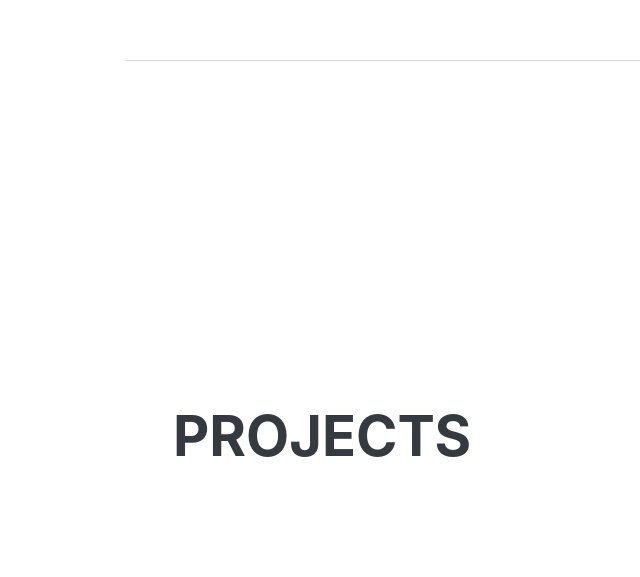
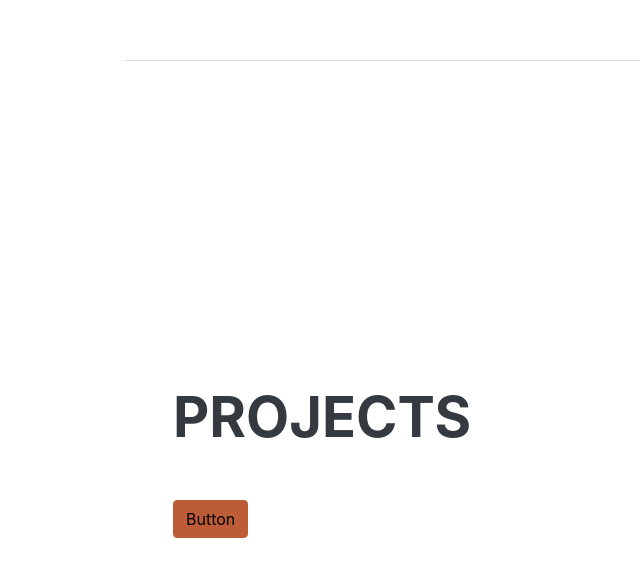
Before and after one commit to chrlatte/chrlatte.github.io, a plain HTML site: page index.html in a window 1280 px wide. Shown: the part 4745-5322 px from the top of the page, without its empty margins (147-787 px from the left). Drawn offline with nearby package versions, Linux system fonts and the light colour scheme; a web font is replaced by a local one.

Commit message:
first attempt at creating a button

```diff
--- a/index.html
+++ b/index.html
@@ -247,6 +247,8 @@
                 <div class="resume-section-content">
                     <h2 class="mb-5">Projects</h2>
 
+                    <a class="btn btn-primary btn-xl" href="#about">Button</a>
+
                     <!--
                     <div class="d-flex flex-column flex-md-row justify-content-between mb-5">
                         <div class="flex-grow-1">
```
